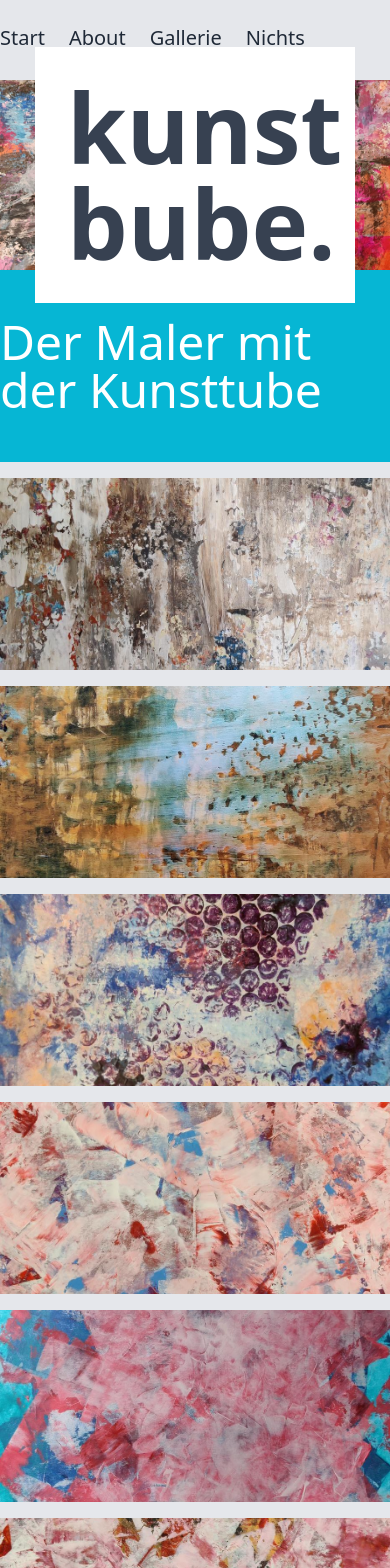
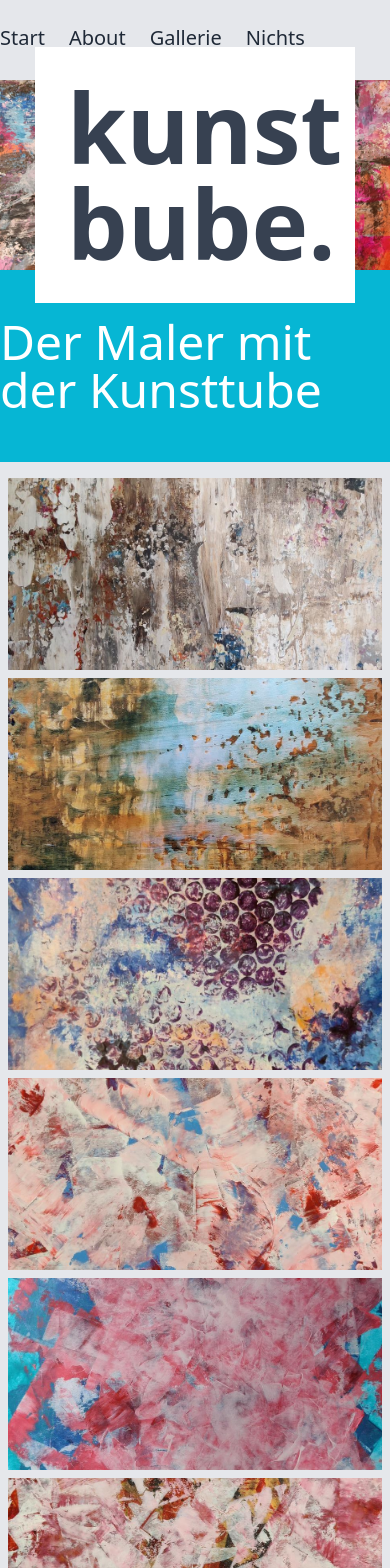
Before and after one commit to p3t3r67x0/kunstbube_website, a Nuxt app: page / in a window 390 px wide. Shown: the top 1568 px of the page. Built offline with nearby package versions, Linux system fonts and the light colour scheme.

Commit message:
added some responsive classes to view

```diff
--- a/layouts/default.vue
+++ b/layouts/default.vue
@@ -35,7 +35,7 @@
     <p class="text-white text-5xl">Der Maler mit der Kunsttube</p>
   </div>
 
-  <div class="grid grid-cols-1 sm:grid-cols-2 md:grid-cols-3 xl:grid-cols-4 gap-4">
+  <div class="grid grid-cols-1 sm:grid-cols-2 md:grid-cols-3 xl:grid-cols-4 gap-2 sm:gap-3 md:gap-4 px-2 sm:px-0">
     <div class="overflow-hidden">
       <img src="/images/20211024_182054.jpg" class="h-48 sm:h-72 md:h-96 object-cover w-full" alt="kunstbube">
     </div>
```
